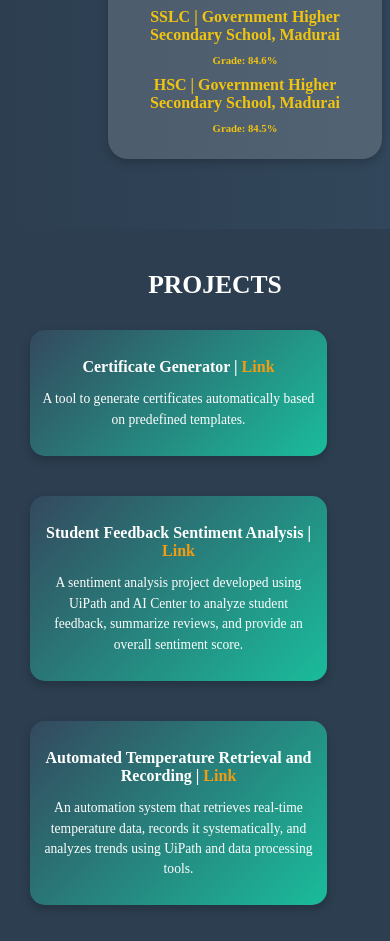
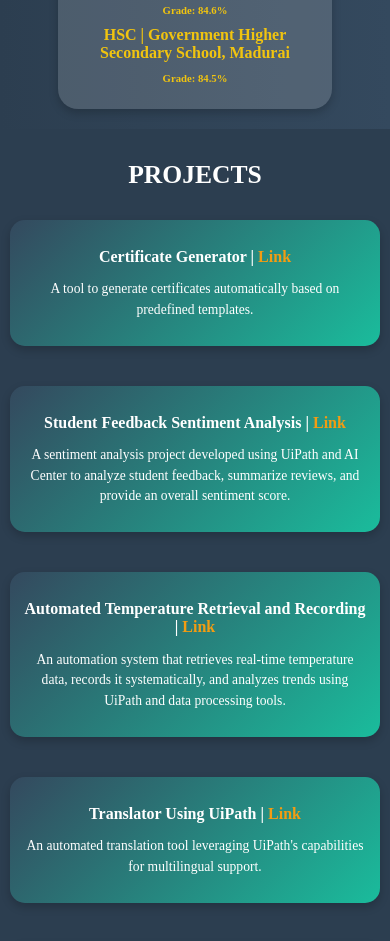
Before and after one commit to mr-black-manjuvirattu-lover/Portfolio, a React (Vite) app: page / in a window 390 px wide. Shown: the part 1040-1981 px from the top of the page. Built offline with nearby package versions, Linux system fonts and the light colour scheme.

Commit message:
Media Styled completely

```diff
--- a/package.json
+++ b/package.json
@@ -9,6 +9,9 @@
     "lint": "eslint .",
     "preview": "vite preview"
   },
+  "author": "Mr-Black",
+  "license": "ISC",
+  "description": "",
   "dependencies": {
     "framer-motion": "^12.4.7",
     "i": "^0.3.7",
--- a/src/Components/CSS/Achievements.css
+++ b/src/Components/CSS/Achievements.css
@@ -3,7 +3,7 @@
     width: 100%;
     background: linear-gradient(135deg, #2e2e2e, #5a5a5a);
     text-align: center;
-    padding: 40px 20px;
+    padding: 10px 0 10px 0;
     color: white;
 }
 
@@ -47,9 +47,6 @@
 }
 
 @media (max-width: 1024px) {
-    .Achievements-container {
-        padding: 30px 15px;
-    }
 
     .Achievement {
         max-width: 80%;
@@ -67,9 +64,6 @@
 }
 
 @media (max-width: 768px) {
-    .Achievements-container {
-        padding: 25px 10px;
-    }
 
     .Achievement {
         max-width: 90%;
@@ -87,9 +81,6 @@
 }
 
 @media (max-width: 480px) {
-    .Achievements-container {
-        padding: 20px;
-    }
 
     .Achievement {
         max-width: 95%;
--- a/src/Components/CSS/Contact.css
+++ b/src/Components/CSS/Contact.css
@@ -2,7 +2,7 @@
     height: 100%;
     width: 100%;
     background: linear-gradient(135deg, #1e3c72, #2a5298);
-    padding: 50px 20px;
+    padding: 10px 0 10px 0;
     text-align: center;
     color: white;
 }
--- a/src/Components/CSS/Home.css
+++ b/src/Components/CSS/Home.css
@@ -2,7 +2,6 @@
   width: 100%;
   background: linear-gradient(to right, #2c3e50, #34495e);
   min-height: 100vh;
-  padding: 50px;
   text-align: center;
   color: white;
   position: relative;
--- a/src/Components/CSS/Projects.css
+++ b/src/Components/CSS/Projects.css
@@ -1,8 +1,8 @@
 .Projects-container {
   width: 100%;
   background-color: #2c3e50;
-  min-height: 100vh;
-  padding: 50px;
+  min-height: 80vh;
+  padding: 10px 0 0 0;
   text-align: center;
   color: white;
 }
@@ -15,20 +15,20 @@
 
 .Projects-grid {
   display: grid;
-  grid-template-columns: repeat(2, minmax(300px, 1fr));
+  grid-template-columns: repeat(2, minmax(250px, 1fr));
   gap: 20px;
   justify-content: center;
 }
 
 .Project-Container {
   background: linear-gradient(135deg, #34495e, #1abc9c);
-  width: 80%;
   padding: 20px;
   border-radius: 15px;
   margin: 10px;
   color: white;
   box-shadow: 0px 4px 10px rgba(0, 0, 0, 0.2);
   transition: transform 0.3s ease-in-out, box-shadow 0.3s ease-in-out;
+  align-content: center;
 }
 
 .Project-Container:hover {
@@ -75,9 +75,6 @@
 }
 
 @media (max-width: 768px) {
-  .Projects-container {
-      padding: 40px;
-  }
 
   .Projects-container h1 {
       font-size: 1.8rem;
@@ -85,11 +82,6 @@
 
   .Projects-grid {
       grid-template-columns: 1fr;
-  }
-
-  .Project-Container {
-      padding: 15px;
-      width: 70%;
   }
 
   .Project-Container h3 {
@@ -102,9 +94,6 @@
 }
 
 @media (max-width: 480px) {
-  .Projects-container {
-      padding: 20px;
-  }
 
   .Projects-container h1 {
       font-size: 1.6rem;
@@ -112,7 +101,6 @@
 
   .Project-Container {
       padding: 12px;
-      width: 70%;
   }
 
   .Project-Container h3 {
--- a/src/Components/CSS/Skills.css
+++ b/src/Components/CSS/Skills.css
@@ -65,10 +65,6 @@
 }
 
 @media (max-width: 768px) {
-    .Skills-container {
-        padding: 30px 20px;
-    }
-
     .Skill-container, .Tools-container {
         width: 70%;
     }
@@ -83,9 +79,6 @@
 }
 
 @media (max-width: 480px) {
-    .Skills-container {
-        padding: 20px;
-    }
 
     .Skill-container, .Tools-container {
         padding: 15px;
```
